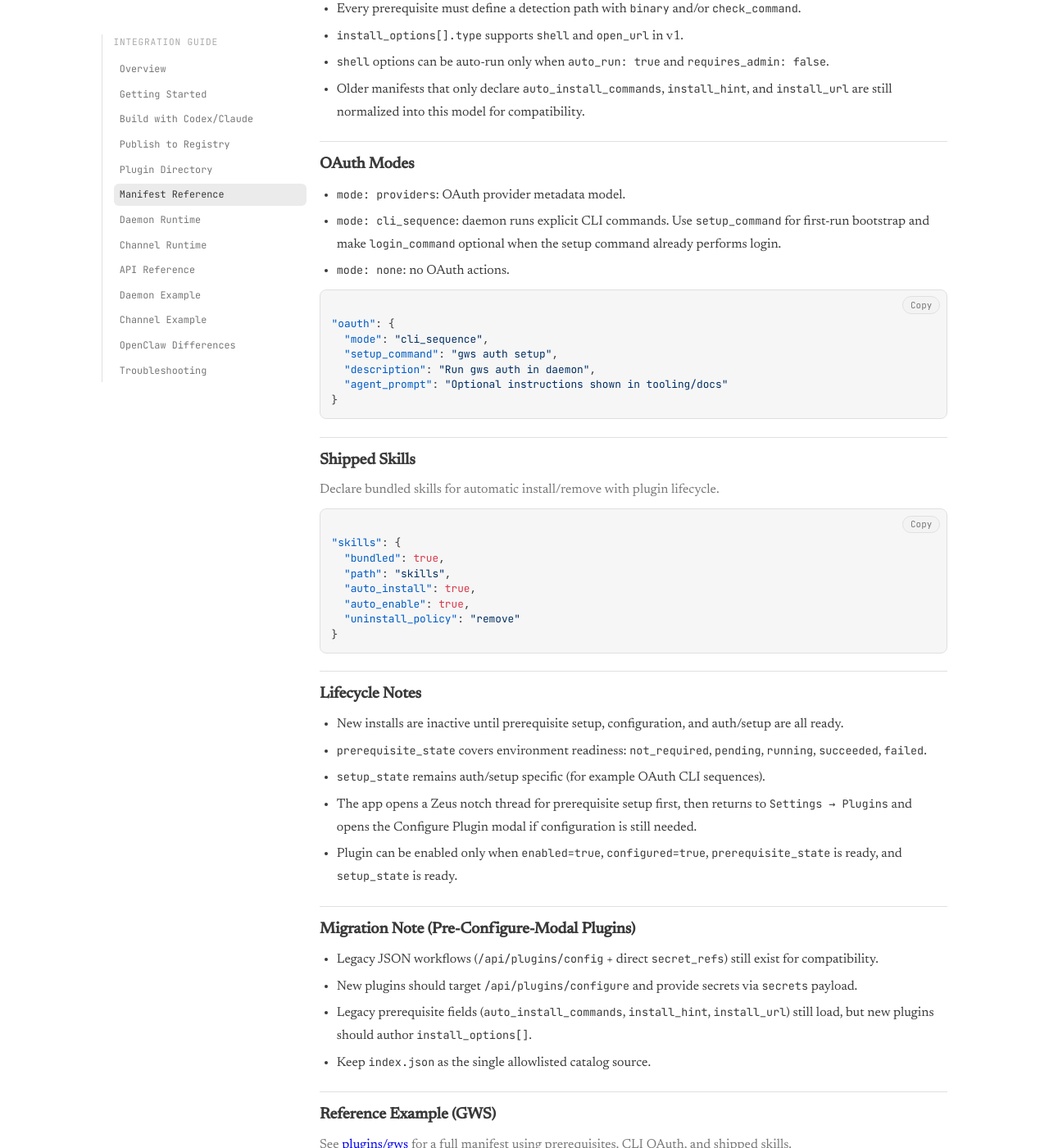
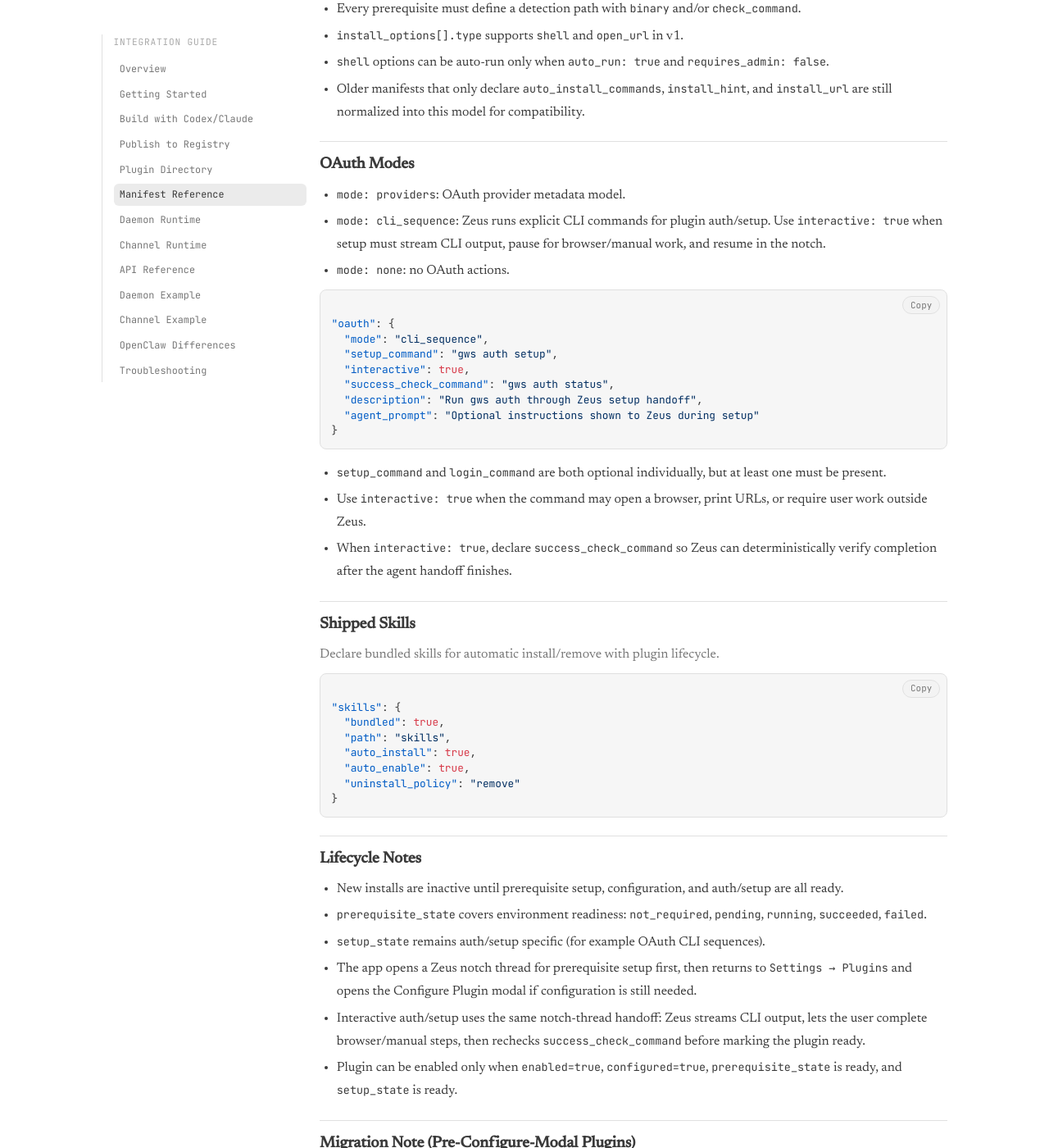
Before and after one commit to arslnb/arslnb.com, a Jekyll site: the page built from zeus/docs/manifest-reference.html, in a window 1280 px wide and 1400 px high, scrolled down 2303 px. Shown: the whole window at 82% size. Built offline with Jekyll 4.4.1, drawn with Linux system fonts in a browser that asks for light colours.

Commit message:
Document interactive Zeus plugin setup

```diff
--- a/zeus/docs/daemon-plugins.html
+++ b/zeus/docs/daemon-plugins.html
@@ -76,7 +76,8 @@ permalink: "/zeus/docs/daemon-plugins/"
         <li>If prerequisites are missing, Zeus opens a new notch thread and the main Zeus agent handles prerequisite setup first.</li>
         <li>After prerequisite recheck succeeds, the app returns to the Plugins tab and opens the Configure Plugin modal if configuration is still needed.</li>
         <li>Secrets from the form are persisted to secret vault and converted to secret refs automatically.</li>
-        <li>After configuration, the auth/setup runner executes manifest-defined actions (including OAuth CLI sequences) when required.</li>
+        <li>After configuration, non-interactive setup can still run directly, but interactive CLI auth/setup is handed off to a new Zeus notch thread instead of blocking in the daemon.</li>
+        <li>Interactive setup streams CLI output to the user, pauses for browser/manual steps, and verifies completion with the manifest-declared <code>success_check_command</code>.</li>
         <li>Zeus persists both <code>prerequisite_state</code> and <code>setup_state</code> with user-facing status reason.</li>
       </ul>
     </section>
--- a/zeus/docs/manifest-reference.html
+++ b/zeus/docs/manifest-reference.html
@@ -112,15 +112,22 @@ permalink: "/zeus/docs/manifest-reference/"
   <h2>OAuth Modes</h2>
   <ul class="compact">
     <li><code>mode: providers</code>: OAuth provider metadata model.</li>
-    <li><code>mode: cli_sequence</code>: daemon runs explicit CLI commands. Use <code>setup_command</code> for first-run bootstrap and make <code>login_command</code> optional when the setup command already performs login.</li>
+    <li><code>mode: cli_sequence</code>: Zeus runs explicit CLI commands for plugin auth/setup. Use <code>interactive: true</code> when setup must stream CLI output, pause for browser/manual work, and resume in the notch.</li>
     <li><code>mode: none</code>: no OAuth actions.</li>
   </ul>
   <pre><code>"oauth": {
   "mode": "cli_sequence",
   "setup_command": "gws auth setup",
-  "description": "Run gws auth in daemon",
-  "agent_prompt": "Optional instructions shown in tooling/docs"
+  "interactive": true,
+  "success_check_command": "gws auth status",
+  "description": "Run gws auth through Zeus setup handoff",
+  "agent_prompt": "Optional instructions shown to Zeus during setup"
 }</code></pre>
+  <ul class="compact">
+    <li><code>setup_command</code> and <code>login_command</code> are both optional individually, but at least one must be present.</li>
+    <li>Use <code>interactive: true</code> when the command may open a browser, print URLs, or require user work outside Zeus.</li>
+    <li>When <code>interactive: true</code>, declare <code>success_check_command</code> so Zeus can deterministically verify completion after the agent handoff finishes.</li>
+  </ul>
 </section>
 
 <section class="card">
@@ -142,6 +149,7 @@ permalink: "/zeus/docs/manifest-reference/"
     <li><code>prerequisite_state</code> covers environment readiness: <code>not_required</code>, <code>pending</code>, <code>running</code>, <code>succeeded</code>, <code>failed</code>.</li>
     <li><code>setup_state</code> remains auth/setup specific (for example OAuth CLI sequences).</li>
     <li>The app opens a Zeus notch thread for prerequisite setup first, then returns to <code>Settings → Plugins</code> and opens the Configure Plugin modal if configuration is still needed.</li>
+    <li>Interactive auth/setup uses the same notch-thread handoff: Zeus streams CLI output, lets the user complete browser/manual steps, then rechecks <code>success_check_command</code> before marking the plugin ready.</li>
     <li>Plugin can be enabled only when <code>enabled=true</code>, <code>configured=true</code>, <code>prerequisite_state</code> is ready, and <code>setup_state</code> is ready.</li>
   </ul>
 </section>
--- a/zeus/docs/plugin-registry.html
+++ b/zeus/docs/plugin-registry.html
@@ -66,6 +66,7 @@ zeus plugin check . --registry --json</code></pre>
     <li>Manifest <code>id</code>, folder name, and metadata <code>id</code> must match.</li>
     <li>Declare prerequisite setup in manifest (<code>prerequisites.agent_guidance</code>, <code>prerequisites.cli[].install_options[]</code>) where applicable.</li>
     <li>Declare auth/setup separately in <code>oauth</code>; prerequisite install and auth setup are different phases now.</li>
+    <li>For CLI auth flows that may open a browser or require manual console work, set <code>oauth.interactive=true</code> and provide <code>oauth.success_check_command</code>.</li>
     <li>Declare shipped skills in manifest <code>skills</code> if you bundle them.</li>
   </ul>
 </section>
```
Also changed, not shown: zeus/docs/api-reference.html (+18 -2 lines).
